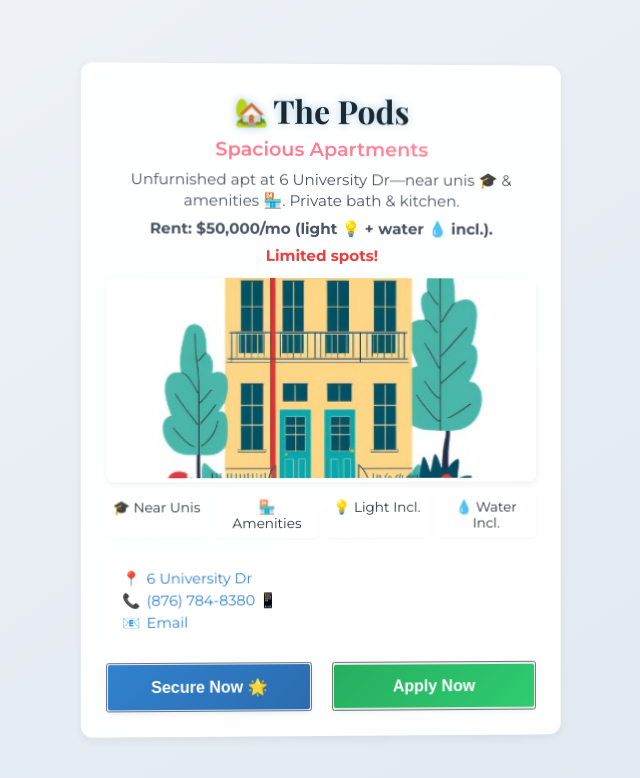
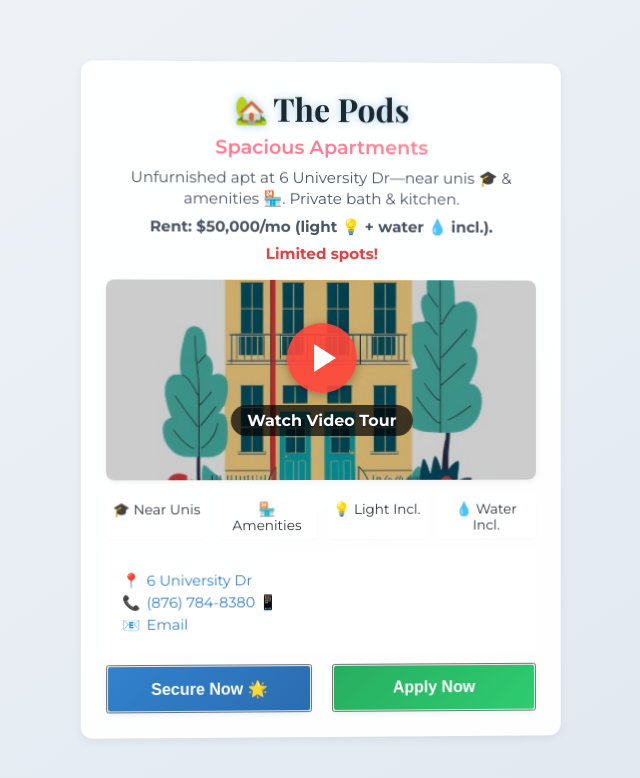
Before and after one commit to Dougsworth/Thepods, a React (Vite) app: page / in a window 1280 px wide. Shown: the top 778 px of the page, without its empty margins (318-958 px from the left). Built offline with nearby package versions, Linux system fonts and the light colour scheme.

Commit message:
edits to include video

```diff
--- a/src/App.jsx
+++ b/src/App.jsx
@@ -20,7 +20,6 @@ const App = () => {
           <span className="icon">🏡</span> The Pods
         </h1>
         <p className="subtitle">Spacious Apartments</p>
-
         <div className="description-container">
           <p className="description">
             Unfurnished apt at 6 University Dr—near unis 🎓 & amenities 🏪.
@@ -34,13 +33,28 @@ const App = () => {
           </p>
         </div>
 
+        {/* Direct YouTube Link - Simplified */}
         <div className="image-container">
-          <img
-            src="/apart.jpeg"
-            alt="Spacious Apartment"
-            className="property-image"
-          />
-          {/* <div className="image-overlay">Tap to View</div> */}
+          <a
+            href="https://youtube.com/shorts/VjvPFSthZsM"
+            target="_blank"
+            rel="noopener noreferrer"
+            className="video-link"
+          >
+            <img
+              src="/apart.jpeg"
+              alt="Spacious Apartment"
+              className="property-image"
+            />
+            <div className="video-play-overlay">
+              <div className="play-button">
+                <svg viewBox="0 0 24 24" width="48" height="48">
+                  <path fill="#FFFFFF" d="M8 5v14l11-7z" />
+                </svg>
+              </div>
+              <div className="watch-text">Watch Video Tour</div>
+            </div>
+          </a>
         </div>
 
         <div className="features-grid">
@@ -49,7 +63,6 @@ const App = () => {
           <span>💡 Light Incl.</span>
           <span>💧 Water Incl.</span>
         </div>
-
         <div className="contact-info">
           <p>
             📍{" "}
@@ -74,7 +87,6 @@ const App = () => {
             📧 <a href="mailto:6universitydrive@gmail.com">Email</a>
           </p>
         </div>
-
         <div className="button-container">
           <button className="contact-button">
             <a href="tel:+8767848380">Secure Now 🌟</a>
--- a/src/index.css
+++ b/src/index.css
@@ -384,3 +384,113 @@ body {
     width: auto;
   }
 }
+
+/* Add these styles to your index.css */
+
+.image-container {
+  position: relative;
+  overflow: hidden;
+  border-radius: 8px;
+  margin: 15px 0;
+}
+
+.video-link {
+  display: block;
+  position: relative;
+  cursor: pointer;
+}
+
+.property-image {
+  width: 100%;
+  display: block;
+  transition: transform 0.3s ease;
+}
+
+.video-play-overlay {
+  position: absolute;
+  top: 0;
+  left: 0;
+  width: 100%;
+  height: 100%;
+  display: flex;
+  flex-direction: column;
+  justify-content: center;
+  align-items: center;
+}
+
+.play-button {
+  width: 80px;
+  height: 80px;
+  background-color: rgba(255, 69, 58, 0.9);
+  border-radius: 50%;
+  display: flex;
+  justify-content: center;
+  align-items: center;
+  margin-bottom: 15px;
+  box-shadow: 0 2px 10px rgba(0, 0, 0, 0.3);
+}
+
+.watch-text {
+  color: white;
+  font-size: 18px;
+  font-weight: bold;
+  background-color: rgba(0, 0, 0, 0.7);
+  padding: 8px 20px;
+  border-radius: 24px;
+  text-shadow: 0 1px 2px rgba(0, 0, 0, 0.5);
+}
+
+/* Balanced video overlay styles - Partially visible by default, enhanced on hover */
+
+.video-play-overlay {
+  position: absolute;
+  top: 0;
+  left: 0;
+  width: 100%;
+  height: 100%;
+  display: flex;
+  flex-direction: column;
+  justify-content: center;
+  align-items: center;
+  transition: all 0.3s ease;
+  background-color: rgba(0, 0, 0, 0.2); /* Light overlay by default */
+}
+
+.video-link:hover .video-play-overlay {
+  background-color: rgba(0, 0, 0, 0.4); /* Darker on hover */
+}
+
+.play-button {
+  width: 70px;
+  height: 70px;
+  background-color: rgba(255, 69, 58, 0.9);
+  border-radius: 50%;
+  display: flex;
+  justify-content: center;
+  align-items: center;
+  margin-bottom: 12px;
+  box-shadow: 0 2px 10px rgba(0, 0, 0, 0.3);
+  transition: transform 0.3s ease, width 0.3s ease, height 0.3s ease;
+}
+
+.video-link:hover .play-button {
+  transform: scale(1.1);
+  width: 80px;
+  height: 80px;
+}
+
+.watch-text {
+  color: white;
+  font-size: 16px;
+  font-weight: bold;
+  background-color: rgba(0, 0, 0, 0.7);
+  padding: 6px 16px;
+  border-radius: 24px;
+  text-shadow: 0 1px 2px rgba(0, 0, 0, 0.5);
+  transition: all 0.3s ease;
+}
+
+.video-link:hover .watch-text {
+  font-size: 18px;
+  padding: 8px 20px;
+}
```
